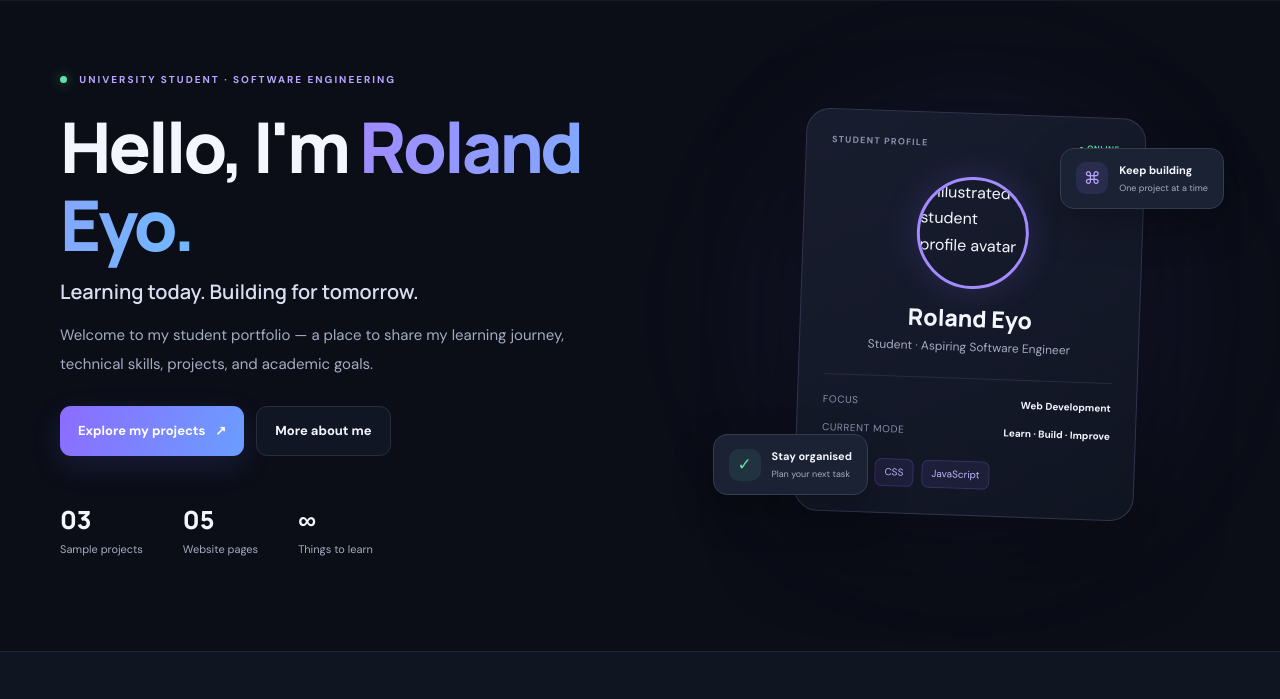
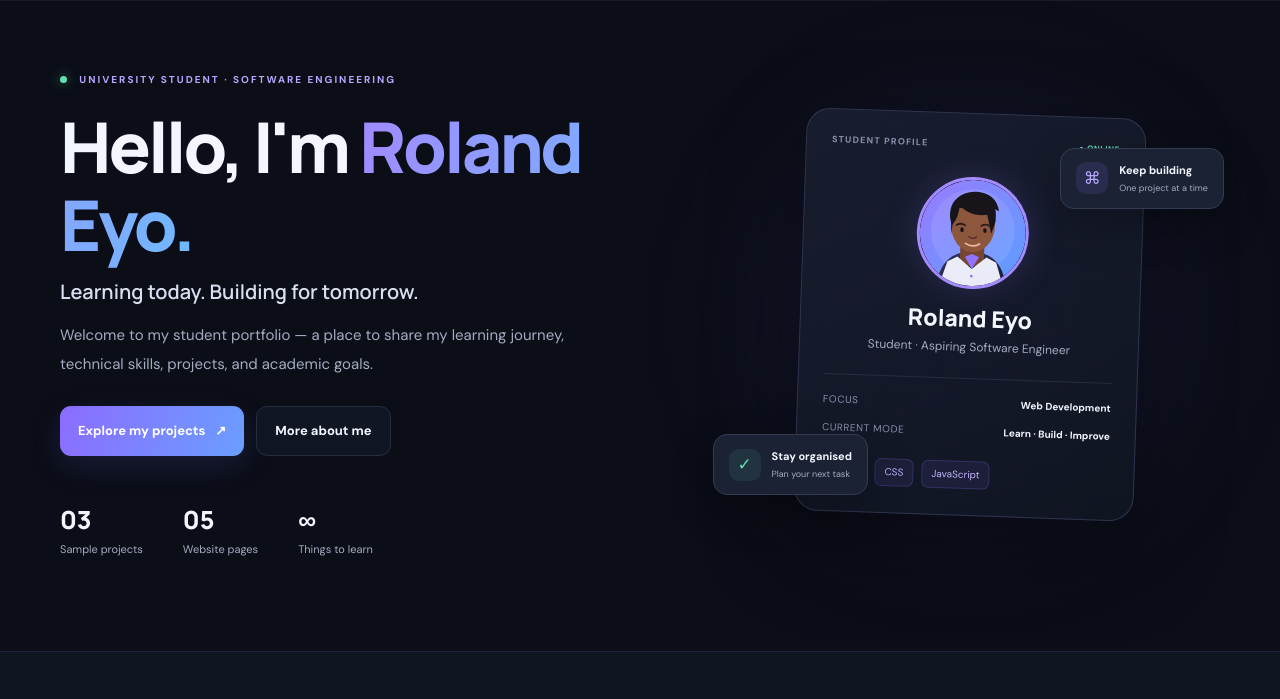
Before and after one commit to rolandjoe12/student-portfolio-website3, a plain HTML site: page index.html in a window 1280 px wide. Shown: the part 81-780 px from the top of the page. Drawn offline with Linux system fonts and the light colour scheme; a script that the page names is missing.

Commit message:
Update index.html

```diff
--- a/index.html
+++ b/index.html
@@ -30,7 +30,7 @@
         <div class="visual-glow"></div>
         <div class="profile-card">
           <div class="profile-top"><span>STUDENT PROFILE</span><span class="online-pill">● ONLINE</span></div>
-          <img class="profile-image" src="images/profile.svg" alt="Illustrated student profile avatar">
+          <img class="profile-image" src="profile.svg" alt="Illustrated student profile avatar">
           <h3>Roland Eyo</h3><p class="profile-role">Student · Aspiring Software Engineer</p>
           <div class="profile-divider"></div>
           <div class="profile-info"><span>FOCUS</span><strong>Web Development</strong></div>
```
